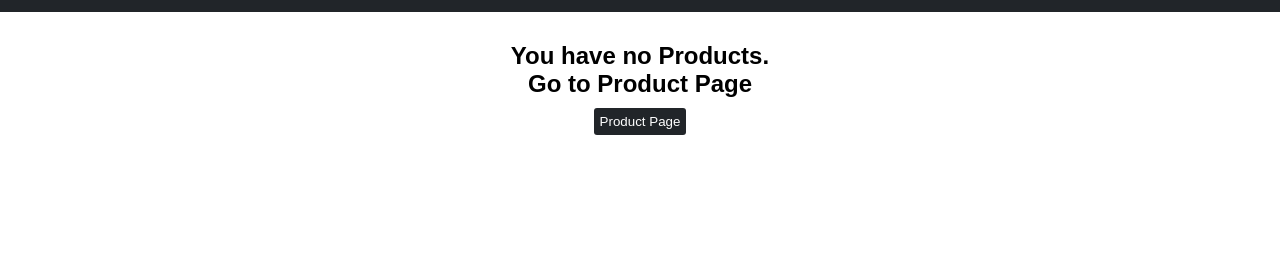
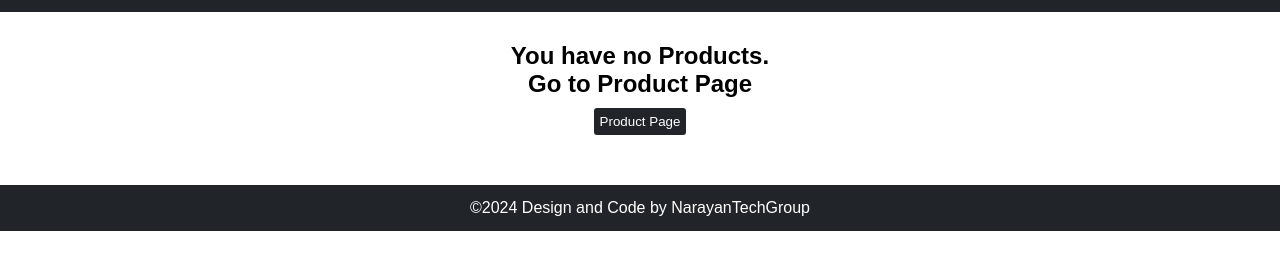
Before and after one commit to BhattaraiNarayan/Clothing_Store, a plain HTML site: page cart.html in a window 1280 px wide. Shown: the part 82-352 px from the top of the page. Drawn offline with nearby package versions, Linux system fonts and the light colour scheme.

Commit message:
initial commit

```diff
--- a/cart.html
+++ b/cart.html
@@ -24,8 +24,11 @@
     <div id="label" class="text-center"></div>
     <div id="shopping-cart" class="shopping-cart"></div>
 
-
-
+    <!-- footer starts -->
+        <footer class="footer">
+          <p>&copy;2024&nbsp;Design and Code by NarayanTechGroup</p>
+        </footer>
+<!-- footer ends -->
 </body>
 <script src="src/data.js"></script>
 <script src='src/cart.js' defer></script>
```
